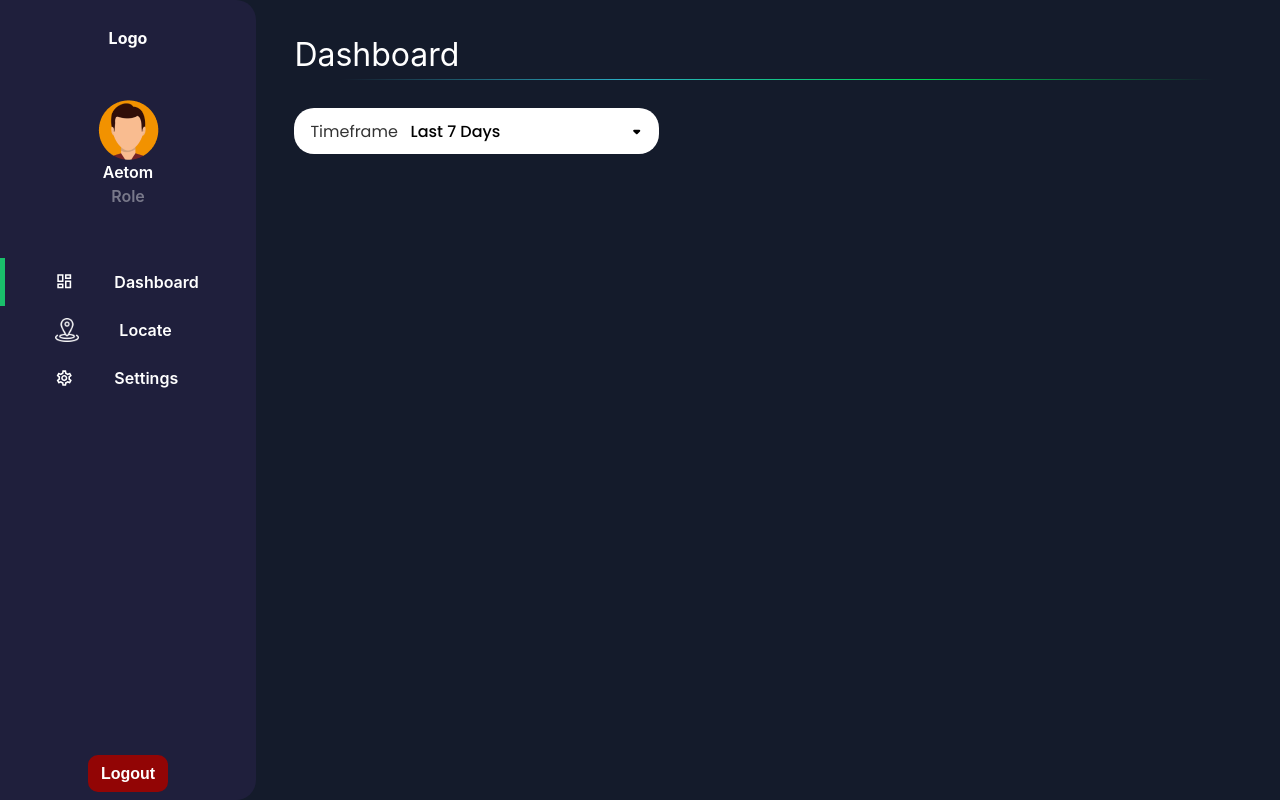
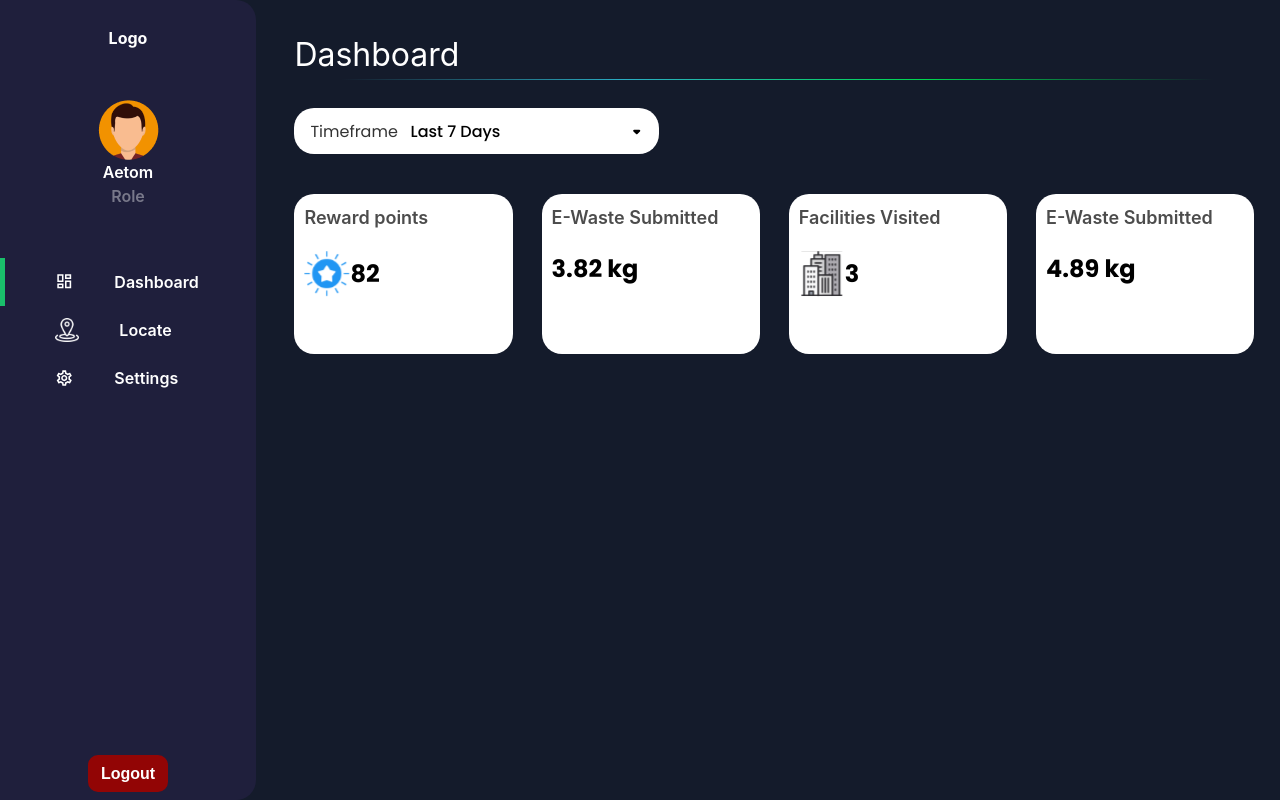
Before and after one commit to dhruv030721/E-Waste_Facility_Locator, a React (Vite) app: page /UserSide in a window 1280 px wide. Built offline with nearby package versions, Linux system fonts and the light colour scheme; a web font is replaced by a local one.

Commit message:
Update: Custom Cards Added on user Dashboard side

```diff
--- /dev/null
+++ b/src/components/CustomInfoCard.css
@@ -0,0 +1,31 @@
+.commonCardContainer {
+  background-color: white;
+  color: black;
+  border-radius: 20px;
+  width: 25%;
+  min-height: 20vh;
+  padding: 10px;
+
+  display: flex;
+  flex-direction: column;
+  align-self: center;
+}
+
+.CustomCardHeadings > span {
+  font-size: large;
+  color: rgba(0, 0, 0, 0.7);
+  font-weight: 600;
+}
+
+.CustomCard {
+  display: flex;
+  align-items: center;
+  justify-content: flex-start;
+  margin-top: 10%;
+}
+
+.CustomCard > span {
+  font-family: "poppins";
+  font-size: x-large;
+  font-weight: bold;
+}
--- /dev/null
+++ b/src/components/CustomInfoCard.jsx
@@ -0,0 +1,18 @@
+/* eslint-disable react/prop-types */
+import "./CustomInfoCard.css";
+
+const CustomInfoCard = ({ HeadingText, ImagePath, texts }) => {
+  return (
+    <div className="commonCardContainer">
+      <div className="CustomCardHeadings">
+        <span>{HeadingText}</span>
+      </div>
+      <div className="CustomCard">
+        <img src={ImagePath} alt="" />
+        <span className="CustomCradText">{texts}</span>
+      </div>
+    </div>
+  );
+};
+
+export default CustomInfoCard;
--- a/src/components/DropdownCommon.jsx
+++ b/src/components/DropdownCommon.jsx
@@ -1,22 +1,8 @@
 /* eslint-disable react/prop-types */
-import { useEffect, useRef } from "react";
+import { useRef } from "react";
 import "./dropdownCommon.css";
 import ArrowIcon from "../assets/Images/ArrowIcon.svg";
 import checkIcon from "../assets/Images/checkIcon.png";
-
-function useClickOutside(ref, onClickOutside) {
-  useEffect(() => {
-    function handleClickOutside(event) {
-      if (ref.current && !ref.current.contains(event.target)) {
-        onClickOutside();
-      }
-    }
-    document.addEventListener("mousedown", handleClickOutside);
-    return () => {
-      document.removeEventListener("mousedown", handleClickOutside);
-    };
-  }, [ref, onClickOutside]);
-}
 
 const DropdownCommon = ({
   selectedOption,
@@ -43,10 +29,11 @@ const DropdownCommon = ({
     return optionMatched.title;
   };
 
-  useClickOutside(dropdownRef, handleDropdownOpen);
-
   return (
-    <div className="dropdown-container" ref={dropdownRef}>
+    <div
+      className={`dropdown-container ${isDropdownOpen ? "expanded" : ""}`}
+      ref={dropdownRef}
+    >
       <div className="dropdown-btn" onClick={handleDropdownOpen}>
         <div className="dropdown-label">
           <label>
--- a/src/components/UserDashboard.css
+++ b/src/components/UserDashboard.css
@@ -0,0 +1,4 @@
+.InfoCardsDiv {
+  display: flex;
+  gap: 3%;
+}
--- a/src/components/UserDashboard.jsx
+++ b/src/components/UserDashboard.jsx
@@ -1,5 +1,9 @@
 import { useState } from "react";
 import DropdownCommon from "./DropdownCommon";
+import CustomInfoCard from "./CustomInfoCard";
+import RewardsIcon from "../assets/Images/RewardsIcon.svg";
+import FacilityIcon from "../assets/Images/FacilityIcon.svg";
+import "./UserDashboard.css";
 
 const UserDashboard = () => {
   const [selectedTimeFrame, setSelectedTimeFrame] = useState("last_seven_days");
@@ -22,6 +26,21 @@ const UserDashboard = () => {
         options={timeFrameOptions}
         title="Timeframe"
       />
+
+      <div className="InfoCardsDiv">
+        <CustomInfoCard
+          HeadingText={"Reward points"}
+          ImagePath={RewardsIcon}
+          texts={"82"}
+        />
+        <CustomInfoCard HeadingText={"E-Waste Submitted"} texts={"3.82 kg"} />
+        <CustomInfoCard
+          HeadingText={"Facilities Visited"}
+          ImagePath={FacilityIcon}
+          texts={"3"}
+        />
+        <CustomInfoCard HeadingText={"E-Waste Submitted"} texts={"4.89 kg"} />
+      </div>
     </div>
   );
 };
--- a/src/components/dropdownCommon.css
+++ b/src/components/dropdownCommon.css
@@ -1,34 +1,3 @@
-/* .time-frame-container {
-  background-color: white;
-  max-width: max-content;
-  color: black;
-  font-weight: 600;
-  margin-top: 2%;
-  border-radius: 5px;
-}
-
-label {
-  color: rgba(0, 0, 0, 0.8);
-  font-weight: 100;
-  margin-left: 10px;
-  font-size: large;
-  font-family: "poppins", "smooch sans";
-}
-
-.time-frame-container select {
-  height: 4vh;
-  background-color: white;
-  border: 0px white;
-  color: black;
-  margin-right: 10px;
-  font-size: medium;
-  font-family: "poppins", "smooch sans";
-}
-
-.time-frame-container select:focus:active {
-  border: none;
-} */
-
 .dropdown-container {
   margin-block: 28px 40px;
   background-color: white;
@@ -40,6 +9,10 @@ label {
   font-family: "poppins";
   padding: 4px 10px 5px 16px;
   cursor: pointer;
+  position: relative;
+}
+.dropdown-container.expanded {
+  border-radius: 20px 20px 0 0;
 }
 
 .dropdown-container .dropdown-btn {
@@ -60,14 +33,18 @@ label {
 }
 
 .dropdown-container .dropdown-options {
+  position: absolute;
   max-height: 0;
-  transition: all 0.3s;
   overflow: hidden;
 }
 
 .dropdown-container .dropdown-options.expanded {
   max-height: 500px;
   transition: all 0.3s;
+  left: 0;
+  background: white;
+  width: 365px;
+  border-radius: 0 0 20px 20px;
 }
 
 .dropdown-container .dropdown-arrow.expanded {
```
Also changed, not shown: src/assets/Images/FacilityIcon.svg (added), src/assets/Images/RewardsIcon.svg (added).
